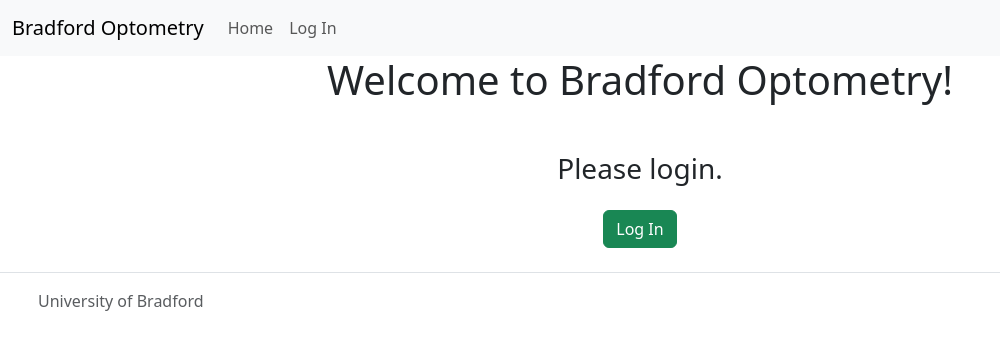
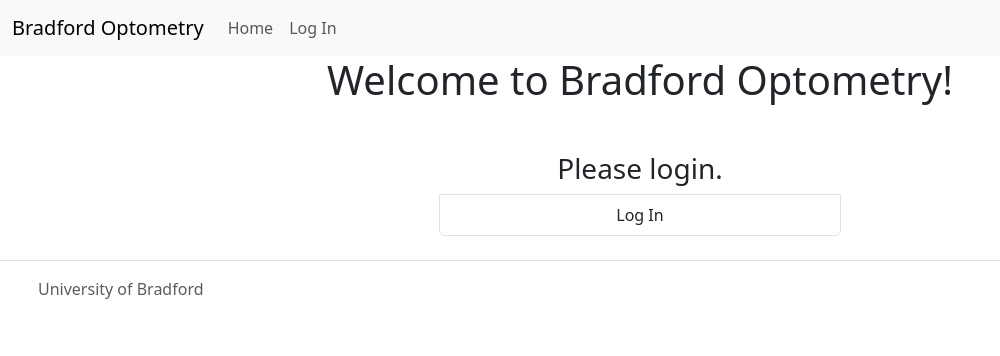
Before and after one commit to louwJohan/optom-eq, a Django app: page / in a window 1280 px wide. Shown: the top 356 px of the page, without its empty margins (0-1000 px from the left). Run offline with Django 4.2, Linux system fonts and the light colour scheme; some libraries are stand-ins or nearby versions.

Commit message:
Update styling for buttons replace with list

```diff
--- a/equipment/settings.py
+++ b/equipment/settings.py
@@ -13,7 +13,7 @@ https://docs.djangoproject.com/en/4.2/ref/settings/
 from pathlib import Path
 import os
 import dj_database_url
-if os.path.isfile('env.py'):
+if os.path.exists('env.py'):
     import env
 
 # Build paths inside the project like this: BASE_DIR / 'subdir'.
@@ -32,7 +32,7 @@ SECRET_KEY = os.environ.get('SECRET_KEY')
 # SECURITY WARNING: don't run with debug turned on in production!
 DEBUG = False
 
-ALLOWED_HOSTS = ["web-production-12f02.up.railway.app", "uoboptometry.co.uk"]
+ALLOWED_HOSTS = ["web-production-12f02.up.railway.app", "uoboptometry.co.uk", "127.0.0.1"]
 
 # RENDER_EXTERNAL_HOSTNAME = os.environ.get('RENDER_EXTERNAL_HOSTNAME')
 # if RENDER_EXTERNAL_HOSTNAME:
@@ -112,7 +112,7 @@ WSGI_APPLICATION = 'equipment.wsgi.application'
 #     DATABASES = {'default': {'ENGINE': 'django.db.backends.sqlite3','NAME': BASE_DIR / 'db.sqlite3',}
 #         }
 # else:
-#     DATABASES = {'default': dj_database_url.parse(os.environ.get('DATABASE_URL'))}
+# DATABASES = {'default': dj_database_url.parse(os.environ.get('DATABASE_URL'))}
 DATABASES = {
     'default': {
         'ENGINE': 'django.db.backends.sqlite3',
--- a/requirements.txt
+++ b/requirements.txt
@@ -24,3 +24,4 @@ tzdata==2023.3
 urllib3==2.0.4
 Pillow==9.5.0
 whitenoise==6.6.0
+psycopg2==2.9.9
--- a/templates/index.html
+++ b/templates/index.html
@@ -1,16 +1,18 @@
 {% extends 'base.html' %}
 {% block content %}
 <h1>Welcome to Bradford Optometry!</h1>
-    <div class="row mt-5">
-        <div class="col">
+    <div class="row mt-5 justify-content-center">
+        <div class="col-lg-4">
+            <ul class="list-group">
             {% if user.is_authenticated %}
-            <a class="btn btn-lg btn-success me-3" href="{% url 'loan' %}">Loan</a>
-            <a class="btn btn-lg btn-success ms-3" href="{% url 'list' %}">List</a>
-            <a class="btn btn-lg btn-success ms-3" href="{% url 'longloan' %}">Long Term Loan</a>
+            <a class="list-group-item list-group-item-action " href="{% url 'loan' %}">Loan</a>
+            <a class="list-group-item list-group-item-action" href="{% url 'list' %}">List</a>
+            <a class="list-group-item list-group-item-action" href="{% url 'longloan' %}">Long Term Loan</a>
             {% else %}
             <h3>Please login.</h3>
-            <a class="btn btn-success mt-3" href="{% url 'account_login' %}">Log In</a>
+            <a class="list-group-item list-group-item-action" href="{% url 'account_login' %}">Log In</a>
             {% endif %}
+        </ul>
         </div>
     </div>
 
```
Also changed, not shown: templates/longloan.html (+6 -4 lines), db.sqlite3.
